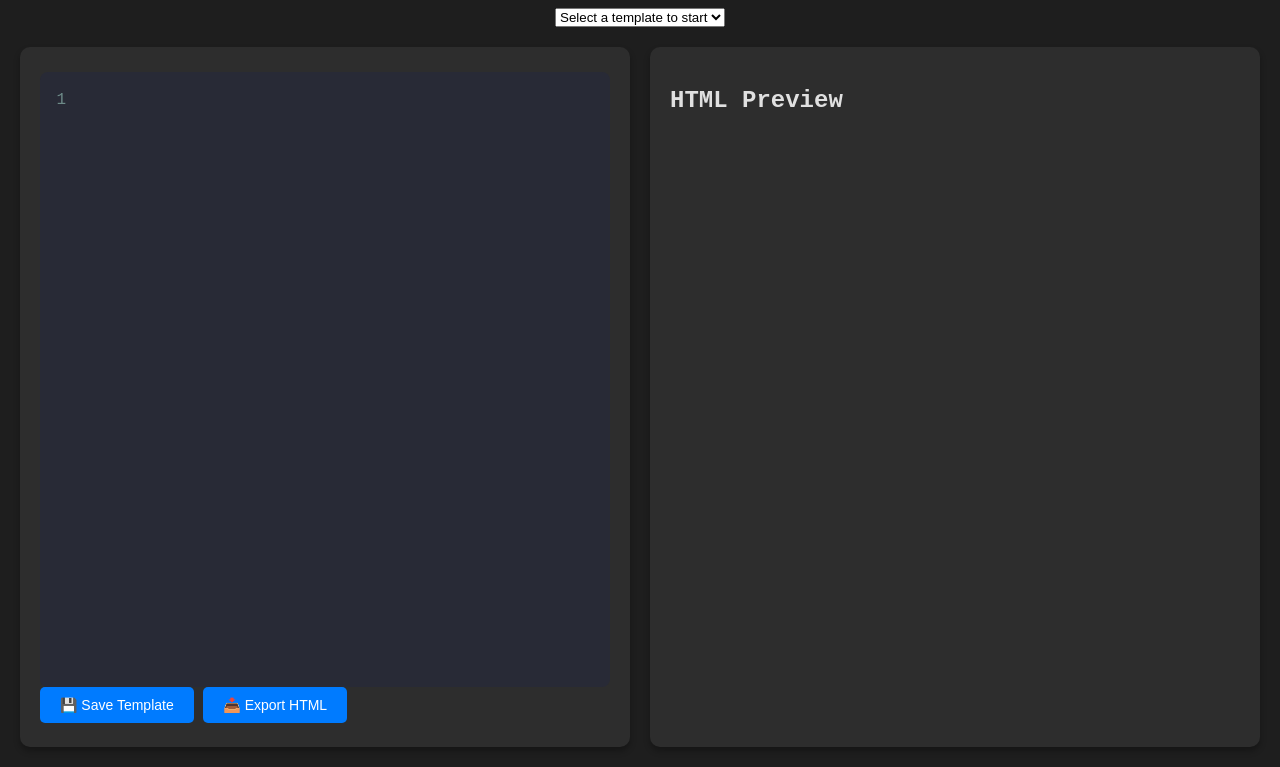
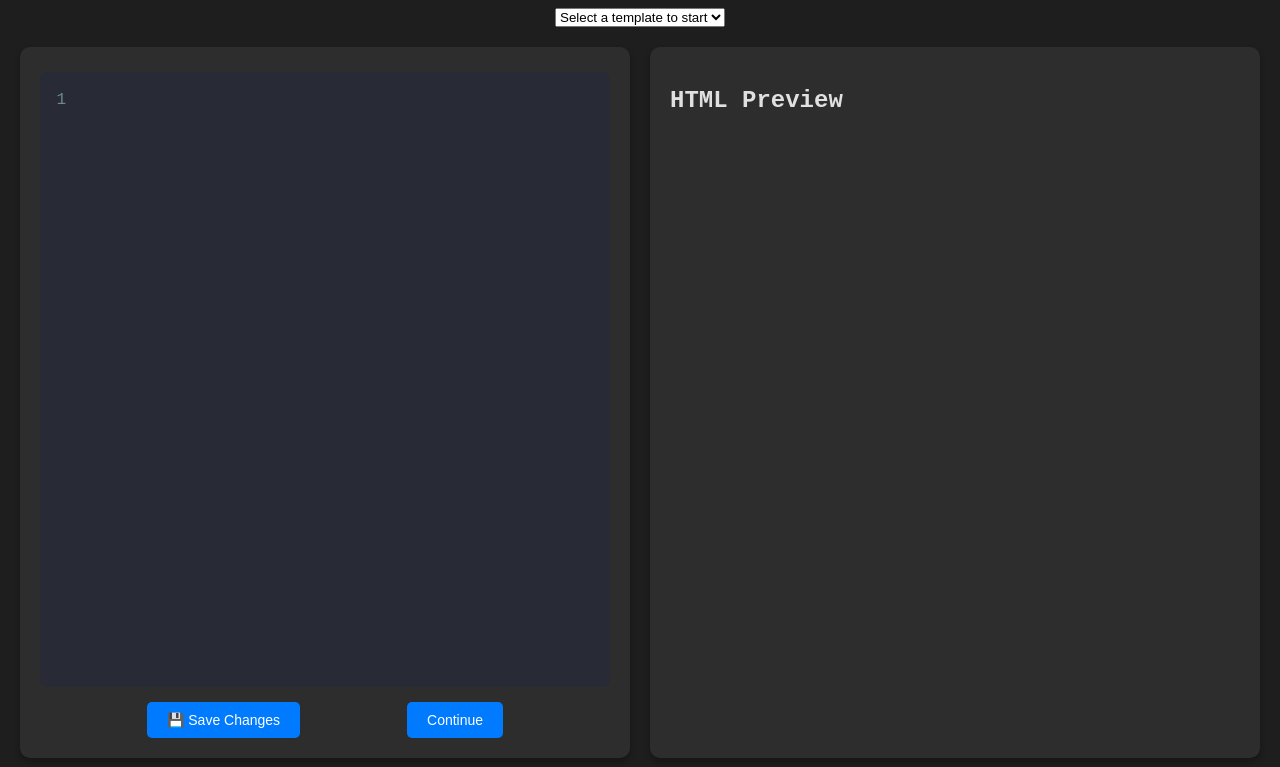
Before and after one commit to Snarenkumar/Online-text-editor-styling, a website: page public/index.html in a window 1280 px wide. Shown: the part 154-921 px from the top of the page. Drawn offline with nearby package versions, Linux system fonts and the light colour scheme; no server answers.

Commit message:
working on main project that is drageexcel and removeing few unwanted part of the project

```diff
--- a/public/index.html
+++ b/public/index.html
@@ -46,9 +46,9 @@
             <textarea id="editor-container"></textarea>
             <div class="controls">
                 <!-- <button onclick="formatCode()">✨ Format Code</button> -->
-                <button onclick="saveTemplate()">💾 Save Template</button>
+                <button onclick="saveTemplate()">💾 Save Changes</button>
                 <!-- <button onclick="renderHTML()">🔍 Render HTML</button> -->
-                <button onclick="exportHTML()">📥 Export HTML</button>
+                <button onclick="exportHTML()">Continue</button>
             </div>
         </div>
 
--- a/public/styles.css
+++ b/public/styles.css
@@ -21,6 +21,11 @@ h1 {
     height: calc(100vh - 100px);
     gap: 20px;
     padding: 20px;
+}
+.controls {
+    margin-top: 15px;
+    display: flex;
+    justify-content: space-evenly;
 }
 .text h3 {
     font-size: 30px ;
```
